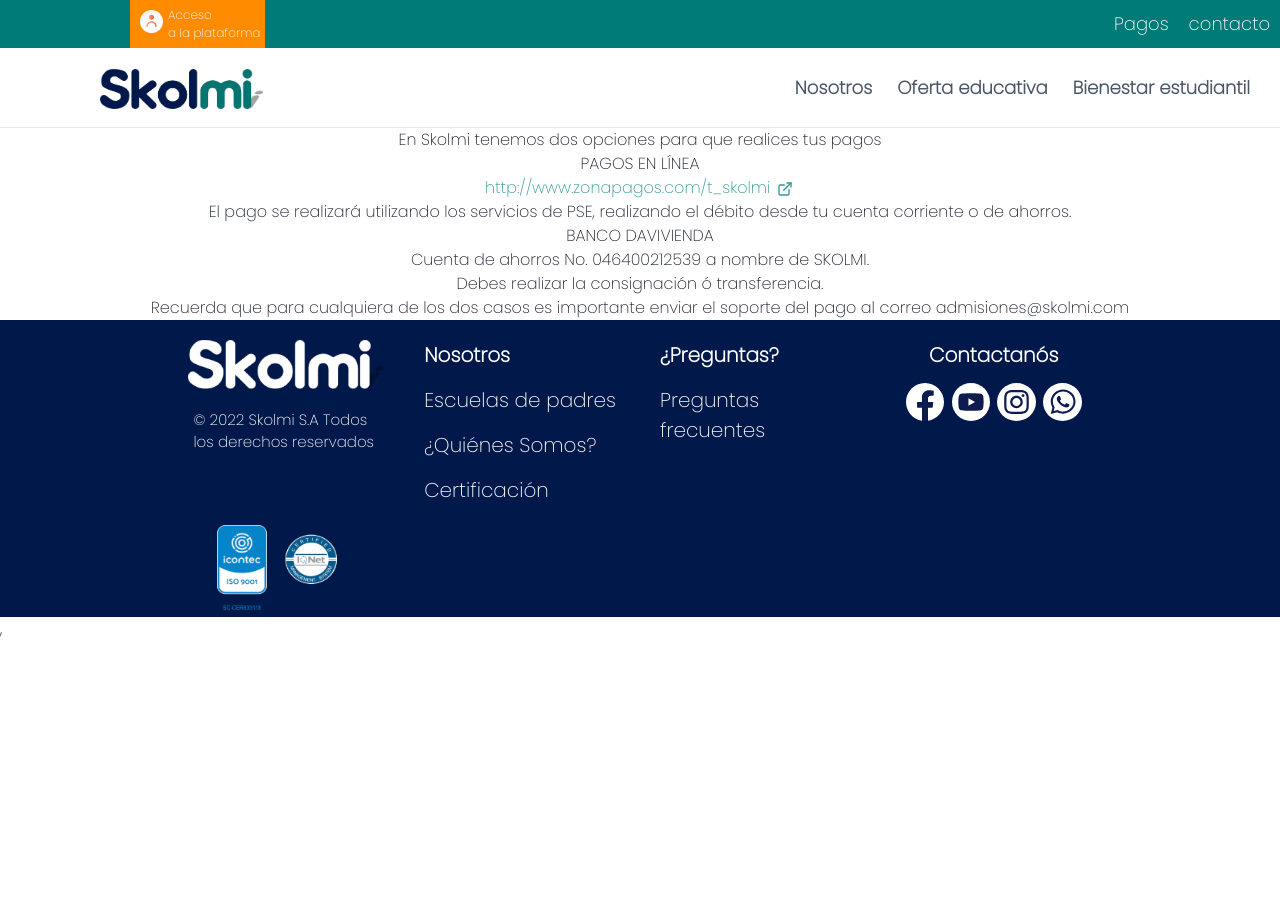
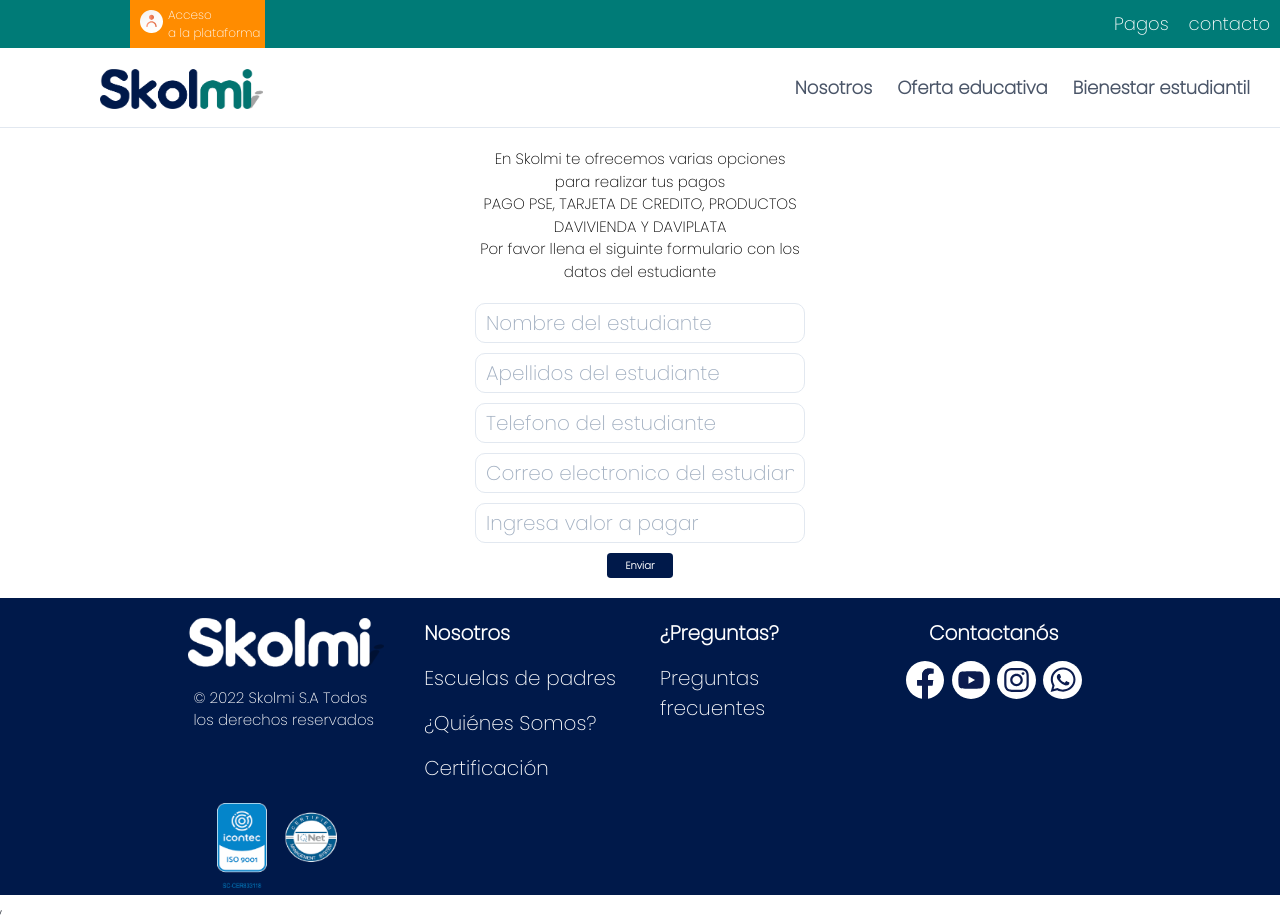
Before and after one commit to skolmi/nextjs-app-client, a Next.js app: page /payments in a window 1280 px wide. Before the commit the page ends 800 px from the top, so only its background shows below. Built offline with nearby package versions, Linux system fonts and the light colour scheme.

Commit message:
agregando formulario y boton de pagos EPAYCO

```diff
--- a/components/PaymentForm/index.js
+++ b/components/PaymentForm/index.js
@@ -1,15 +1,15 @@
 import React from "react";
 
-export default function PaymentForm(props) {
+export default function PaymentForm({value}) {
     const paymentForm = React.useRef(null);
     React.useEffect(() => {
         const script = document.createElement("script");
         script.src="https://checkout.epayco.co/checkout.js"
         script.setAttribute('class',"epayco-button")
         script.setAttribute('data-epayco-key',"e2a4be24af5151166c2d45c1fcb1214c")
-        script.setAttribute('data-epayco-amount',`${props.price||"1000"}`)
-        script.setAttribute('data-epayco-name',`${props.productName||"Skolmi SAS"}`)
-        script.setAttribute('data-epayco-description',`${props.description|| "Skolmi SAS"}`)
+        script.setAttribute('data-epayco-amount',`${value||"1000"}`)
+        script.setAttribute('data-epayco-name',`${"Skolmi SAS"}`)
+        script.setAttribute('data-epayco-description',`${"Skolmi SAS"}`)
         script.setAttribute('data-epayco-currency','cop')
         script.setAttribute('data-epayco-country','co')
         script.setAttribute('data-epayco-test',"false")
@@ -19,7 +19,7 @@
         script.setAttribute('data-epayco-methodconfirmation',"get")
         console.log(paymentForm.current)
         paymentForm.current.appendChild(script)
-    }, []);
+    }, [value]);
 
     return (
             <form action="https://www.skolmi.com/" method="POST" ref={paymentForm}></form>
--- a/pages/payments.js
+++ b/pages/payments.js
@@ -1,27 +1,157 @@
 import Layout from "../components/layout";
-import { useState } from "react";
-import { Box, Input, Link, Text } from "@chakra-ui/react";
+import { useRef, useState } from "react";
+import { Box, Button, Input, Link, Text } from "@chakra-ui/react";
 import { ExternalLinkIcon } from '@chakra-ui/icons'
 import PaymentForm from '../components/PaymentForm'
+import style from './payments.module.css';
+import banner_modal from '../assets/banner_skolmi_title.PNG';
+import Image from "next/image";
 
 export default function payments() {
+    const [name, setName] = useState('');
+    const [lastName, setLastName] = useState('')
+    const [email, setEmail] = useState('');
+    const [phone, setPhone] = useState('');
+    const [value, setValue] = useState('');
+    const [isError, setIsError] = useState(false);
+
+
+    const [showModal, setShowModal] = useState(false);
+
+    const form = useRef();
+
+
 
     return (
         <Layout>
             <Box display='flex' justifyContent='center'>
-                <Text textAlign='center'>
-                    En Skolmi tenemos dos opciones para que realices tus pagos <br />
-                    PAGOS EN LÍNEA <br />
-                    <Link href="http://www.zonapagos.com/t_skolmi" isExternal color='teal.500'>
-                        http://www.zonapagos.com/t_skolmi <ExternalLinkIcon mx='2px' />
-                    </Link>
-                    <br />
-                    El pago se realizará utilizando los servicios de PSE, realizando el débito desde tu cuenta corriente o de ahorros.<br />
-                    BANCO DAVIVIENDA<br />
-                    Cuenta de ahorros No.  046400212539   a nombre de SKOLMI.<br />
-                    Debes realizar la consignación ó transferencia.<br />
-                    Recuerda que para cualquiera de los dos casos es importante enviar el soporte del pago al correo admisiones@skolmi.com<br />
-                </Text>
+                <Box
+                    backgroundColor='white'
+                    color='black'
+                    padding='20px'
+                    borderRadius='10px'
+                    width='370px'
+                >
+                    <Text textAlign='center' fontSize='2xl'>
+                        En Skolmi te ofrecemos varias opciones para realizar tus pagos <br />
+                        PAGO PSE, TARJETA DE CREDITO, PRODUCTOS DAVIVIENDA Y DAVIPLATA <br />
+                        Por favor llena el siguinte formulario con los datos del estudiante <br />
+                    </Text>
+                    <form
+                        ref={form}
+                        onSubmit={(e) => {
+                            e.preventDefault();
+                            if (name === '' || email === '' || phone === '' || lastName === '' || value === ''){
+                                setIsError(true);
+                            } else {
+                                setIsError(false);
+                                setShowModal(true)
+                            }
+                        }}
+                    >
+                        <Input
+                            isInvalid={!name && isError}
+                            errorBorderColor='red.300'
+                            borderRadius={'10px'}
+                            h='40px' fontSize='20px'
+                            mt={8}
+                            mb={4}
+                            name='name'
+                            placeholder='Nombre del estudiante'
+                            onChange={(e) => setName(e.target.value)}
+                        />
+                        <Input
+                            isInvalid={!lastName && isError}
+                            errorBorderColor='red.300'
+                            borderRadius={'10px'}
+                            h='40px' fontSize='20px'
+                            mb={4}
+                            name='lastName'
+                            placeholder='Apellidos del estudiante'
+                            onChange={(e) => setLastName(e.target.value)}
+                        />
+                        <Input
+                            isInvalid={!phone && isError}
+                            errorBorderColor='red.300'
+                            borderRadius={'10px'}
+                            h='40px'
+                            fontSize='20px'
+                            mb={4}
+                            name='phone'
+                            placeholder='Telefono del estudiante'
+                            onChange={(e) => setPhone(e.target.value)}
+                        />
+                        <Input
+                            isInvalid={!email && isError}
+                            errorBorderColor='red.300'
+                            borderRadius={'10px'}
+                            h='40px'
+                            fontSize='20px'
+                            mb={4}
+                            name='email'
+                            type='email'
+                            placeholder='Correo electronico del estudiante'
+                            onChange={(e) => setEmail(e.target.value)}
+                        />
+                        <Input
+                            isInvalid={!value && isError}
+                            errorBorderColor='red.300'
+                            borderRadius={'10px'}
+                            h='40px' fontSize='20px'
+                            mb={4}
+                            name='valor a pagar'
+                            placeholder='Ingresa valor a pagar'
+                            onChange={(e) => setValue(e.target.value)}
+                        />
+                        {isError ? <span className={style.errorMessage}>Todos los campos son obligatorios</span> : null}
+                        <Box display='flex' justifyContent='center'>
+                            <Button
+                                type="submit"
+                                width='20%'
+                                backgroundColor='#00194A'
+                                color='white'
+                            >
+                                Enviar
+                            </Button>
+                        </Box>
+                    </form>
+                    {showModal ? (
+                        <Box className={style.modal}>
+                            <Box background='white'>
+                                <Box>
+                                    <Box backgroundColor='#007B77'>
+                                        <Image src={banner_modal} />
+                                    </Box>
+                                </Box>
+                                <Box  width='100%'>
+                                    <Text textAlign='center' fontWeight='extrabold'>
+                                        Los datos del alumno suministrados son:<br />
+                                        {name}<br/>
+                                        {lastName}<br/>
+                                        {email}<br />
+                                        {phone}<br />
+                                        {value}<br />
+                                    </Text>
+                                </Box>
+                                <Box display='flex' justifyContent='center' flexDir='column' alignItems='center'>
+                                    <PaymentForm
+                                        value={value}
+                                    />
+                                    <Button
+                                        onClick={() => setShowModal(false)}
+                                        width='20%'
+                                        backgroundColor='#00194A'
+                                        color='white'
+                                        marginTop='5px'
+                                        marginBottom='5px'
+                                    >
+                                        Cancelar
+                                    </Button>
+                                </Box>
+                            </Box>
+                        </Box>
+                    ) : null}
+                </Box>
             </Box>
         </Layout>
     );
--- /dev/null
+++ b/pages/payments.module.css
@@ -0,0 +1,21 @@
+.modal {
+    position: fixed;
+    top: 0;
+    left: 0;
+    width: 100vw;
+    height: 100vh;
+    background: rgba(0, 0, 0, 0.6);
+    border-radius: 10px;
+
+    z-index: 9999;
+    display: flex;
+    justify-content: center;
+    align-items: center;
+    flex-direction: column;
+}
+
+.errorMessage {
+    color: red;
+    font-size: 1.8rem;
+    font-weight: 600;
+}
```
Also changed, not shown: pages/preschool.js (+6 -6 lines), assets/banner_skolmi_title.PNG (added).
